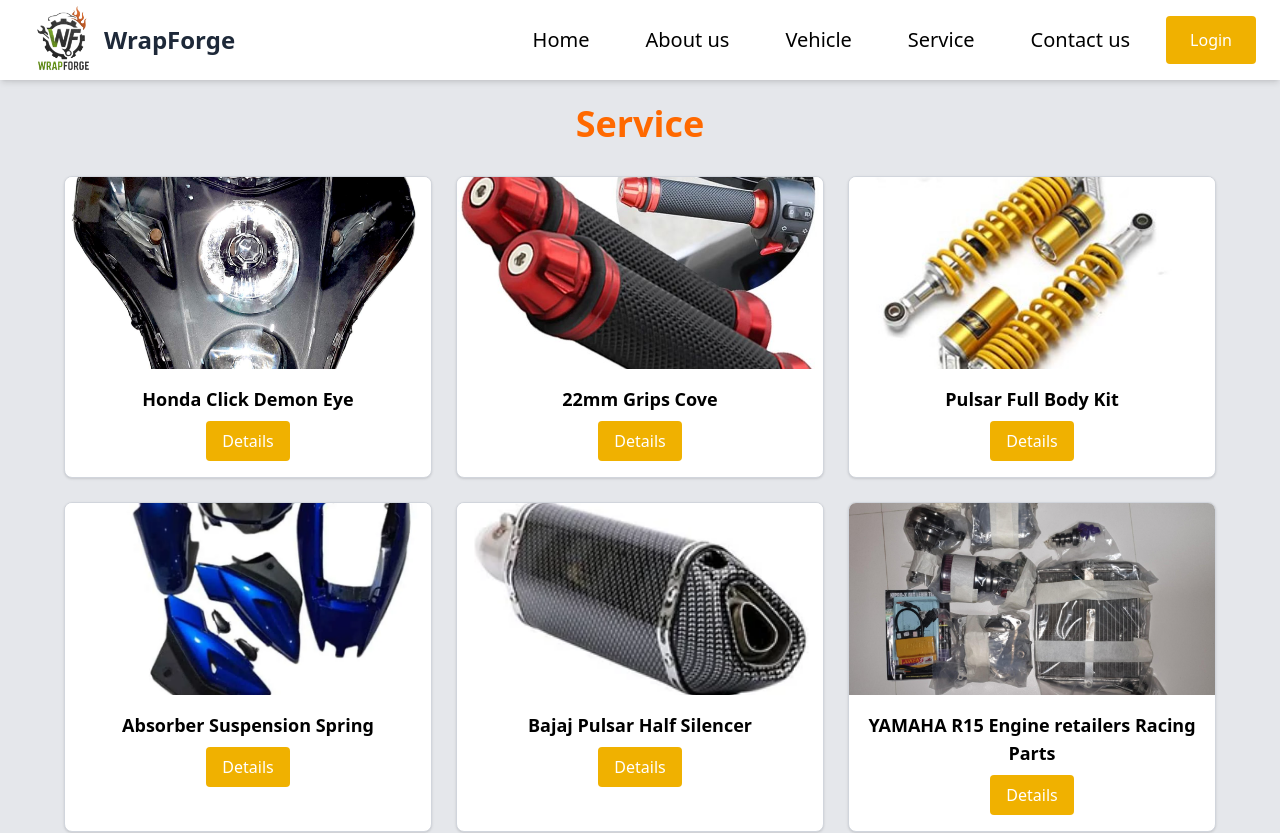
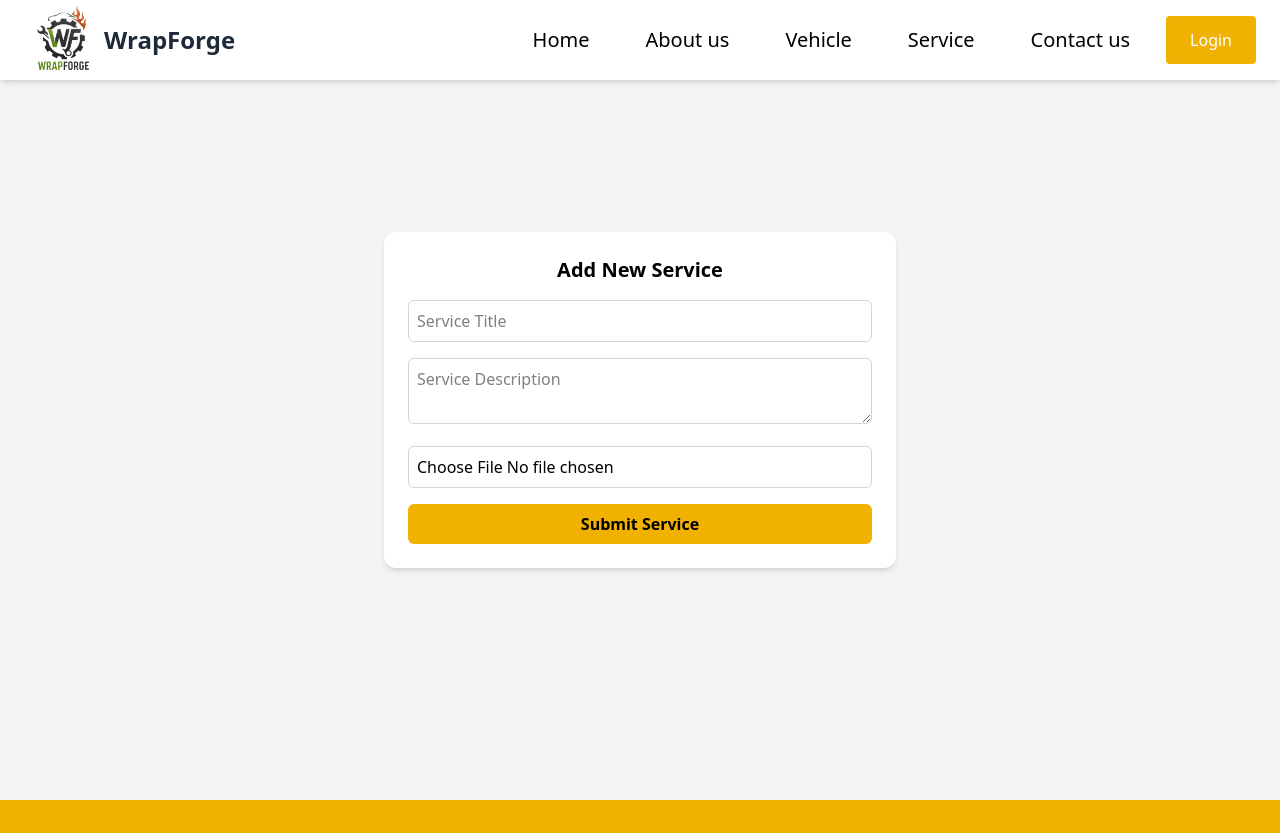
Before and after one commit to sutharsan112112/WrapForge, a React (Vite) app in the folder Frontend/: page /service in a window 1280 px wide. Shown: the top 833 px of the page. Built offline with nearby package versions, Linux system fonts and the light colour scheme.

Commit message:
first commit

```diff
--- a/Frontend/src/App.jsx
+++ b/Frontend/src/App.jsx
@@ -20,6 +20,7 @@
 import ContactMessage from './pages/Contact message.jsx';
 import MyCollection from './pages/MyCollections.jsx';
 import ContactPage from './pages/Contact page.jsx';
+import AddService from './pages/AddService.jsx';
 
 function App() {
   return (
@@ -42,6 +43,7 @@
         <Route path="/contact-message" element={<ContactMessage />} />
         <Route path="/collection" element={<MyCollection/>}/>
         <Route path="/contact" element={<ContactPage/>}/>
+        <Route path="/addservie" element={<AddService />} />
       </Routes>
       <Footer />
     </>
--- a/Frontend/src/auth/Login page.jsx
+++ b/Frontend/src/auth/Login page.jsx
@@ -24,21 +24,28 @@
       const res = await axios.post(`${import.meta.env.VITE_API_URL}/auth/login`, formData);
 
       if (res.status === 200) {
+        const { token, user } = res.data;
+
+        // ✅ Save token and user info to localStorage
+        localStorage.setItem('auth_token', token);
+        localStorage.setItem('user', JSON.stringify(user));
+
         alert('Login Successful!');
-        console.log('Login Successful:', res.data);
 
-        // ✅ Store token with consistent key used in other pages
-        localStorage.setItem('auth_token', response.data.token);
-        localStorage.setItem('user', JSON.stringify(res.data.user));
+        const role = user?.role;
 
-        const role = res.data.user?.role;
-        if (role === 'admin') navigate('/admin');
-        else if (role === 'partner') navigate('/partnerdashboard');
-        else if (role === 'user') { navigate('/');
-          if (onClose) onClose();
+        // ✅ Navigate based on role
+        if (role === 'admin') {
+          navigate('/admin');
+        } else if (role === 'partner') {
+          navigate('/partnerdashboard');
+        } else if (role === 'user') {
+          navigate('/userdashboard');
         } else {
           alert('Invalid role');
         }
+
+        if (onClose) onClose(); // close modal if open
       }
     } catch (err) {
       const msg = err.response?.data?.message || 'Login failed';
@@ -72,11 +79,10 @@
 
           {/* Password */}
           <div className="mb-4">
-            <label htmlFor="password" className="block mb-1 font-medium text-gray-700">Password</label>
+            <label className="block font-medium text-gray-700 mb-1">Password</label>
             <div className="relative">
               <input
                 type={showPassword ? 'text' : 'password'}
-                id="password"
                 name="password"
                 value={formData.password}
                 onChange={handleChange}
@@ -95,7 +101,7 @@
             {passwordError && <p className="text-sm text-red-600 mt-1">{passwordError}</p>}
           </div>
 
-          {/* Remember Me & Forgot */}
+          {/* Remember Me */}
           <div className="flex items-center justify-between text-sm mb-6">
             <label className="flex items-center space-x-2">
               <input type="checkbox" className="accent-yellow-500" />
@@ -104,7 +110,7 @@
             <a href="#" className="text-gray-700 hover:underline">Forgot Password?</a>
           </div>
 
-          {/* Submit */}
+          {/* Login Button */}
           <button
             type="submit"
             className="w-full bg-yellow-500 hover:bg-orange-500 text-black font-bold py-2 rounded-md transition duration-300"
@@ -113,7 +119,7 @@
           </button>
         </form>
 
-        {/* Signup */}
+        {/* Signup Link */}
         <p className="mt-6 text-center text-sm">
           Don't have an account?{' '}
           <button
@@ -128,7 +134,7 @@
       {/* Signup Modal */}
       {showSignupPage && (
         <div
-          className="fixed inset-0 z-50 bg-opacity-30 backdrop-blur-sm bg-black/01 flex items-center justify-center p-4"
+          className="fixed inset-0 z-50 bg-opacity-30 backdrop-blur-sm bg-black/20 flex items-center justify-center p-4"
           onClick={() => setShowSignupPage(false)}
         >
           <div
@@ -137,12 +143,12 @@
           >
             <button
               onClick={() => setShowSignupPage(false)}
-              className="absolute top-3 right-3 text-gray-50 hover:text-red-500"
+              className="absolute top-3 right-3 text-gray-700 hover:text-red-500"
               aria-label="Close modal"
             >
               <FaTimes />
             </button>
-            <div className="p-6 h-full">
+            <div className="p-6 h-full overflow-y-auto">
               <SignupPage isOpen={showSignupPage} onClose={() => setShowSignupPage(false)} />
             </div>
           </div>
--- /dev/null
+++ b/Frontend/src/pages/AddService.jsx
@@ -0,0 +1,131 @@
+import React, { useState } from 'react';
+import { PlusCircle } from 'lucide-react';
+import axios from 'axios';
+
+const AddStickers = () => {
+  const [previewUrl, setPreviewUrl] = useState(null);
+  const [stickerData, setStickerData] = useState({
+    name: '',
+    design: '',
+    file: null
+  });
+
+  const handleChange = (e) => {
+    const { name, value, files } = e.target;
+    if (name === 'file') {
+      const file = files[0];
+      setStickerData((prev) => ({ ...prev, file }));
+      if (file) {
+        setPreviewUrl(URL.createObjectURL(file));
+      }
+    } else {
+      setStickerData((prev) => ({ ...prev, [name]: value }));
+    }
+  };
+
+  const handleSubmit = async (e) => {
+    e.preventDefault();
+
+    if (!stickerData.file) {
+      alert('Please select a sticker image file.');
+      return;
+    }
+
+    const formData = new FormData();
+    formData.append('name', stickerData.name);
+    formData.append('design', stickerData.design);
+    formData.append('imageUrl', stickerData.file);
+
+    try {
+      const res = await axios.post(`${import.meta.env.VITE_API_URL}/sticker`, formData);
+
+      if (res.status === 200 || res.status === 201) {
+        alert('Sticker uploaded successfully!');
+        setStickerData({ name: '', design: '', file: null });
+        setPreviewUrl(null);
+      } else {
+        throw new Error('Sticker upload failed');
+      }
+    } catch (err) {
+      console.error('Upload error:', err);
+      alert('Upload failed. Please try again.');
+    }
+  };
+
+  return (
+    <div className="min-h-screen bg-gradient-to-br from-white to-gray-100 px-4 py-10 text-gray-800 mt-20">
+      <div className="text-center mb-10">
+        <h1 className="text-3xl font-bold">Add New Service</h1>
+      </div>
+
+      <div className="max-w-md mx-auto bg-white p-6 rounded-xl shadow-md border">
+        <form onSubmit={handleSubmit} className="space-y-4" encType="multipart/form-data">
+          {/* Sticker Name */}
+          <div>
+            <label className="text-sm font-medium" htmlFor="name">Service Name</label>
+            <input
+              type="text"
+              id="name"
+              name="name"
+              value={stickerData.name}
+              onChange={handleChange}
+              className="w-full mt-1 border border-gray-300 rounded-md p-2"
+              placeholder="Flame Decal"
+              required
+            />
+          </div>
+
+          {/* Design */}
+          <div>
+            <label className="text-sm font-medium" htmlFor="design">Service Description</label>
+            <input
+              type="text"
+              id="design"
+              name="design"
+              value={stickerData.design}
+              onChange={handleChange}
+              className="w-full mt-1 border border-gray-300 rounded-md p-2"
+              placeholder="Sport / Classic"
+              required
+            />
+          </div>
+
+          {/* File Upload */}
+          <div>
+            <label className="text-sm font-medium" htmlFor="file">Service File (Image only) *</label>
+            <input
+              type="file"
+              id="file"
+              name="file"
+              accept=".jpg,.jpeg,.png"
+              onChange={handleChange}
+              className="w-full mt-1 border border-gray-300 rounded-md p-2"
+              required
+            />
+          </div>
+
+          {/* Preview */}
+          {previewUrl && (
+            <div className="flex justify-center mt-3">
+              <img
+                src={previewUrl}
+                alt="Service image Preview"
+                className="h-32 border rounded-md object-contain shadow"
+              />
+            </div>
+          )}
+
+          {/* Submit Button */}
+          <button
+            type="submit"
+            className="w-full py-2 mt-2 bg-yellow-500 text-black rounded-md font-semibold flex items-center justify-center gap-2 hover:bg-orange-500"
+          >
+            <PlusCircle className="w-5 h-5" />upload
+          </button>
+        </form>
+      </div>
+    </div>
+  );
+};
+
+export default AddStickers;
--- a/Frontend/src/pages/Service page.jsx
+++ b/Frontend/src/pages/Service page.jsx
@@ -1,54 +1,98 @@
 import React, { useState } from 'react';
+import axios from 'axios';
 
-const images = [
-  { src: '../src/assets/images/t 1.png', title: 'Honda Click Demon Eye', description: 'Stylish demon eye modification for Honda Click.' },
-  { src: '../src/assets/images/t 2.png', title: '22mm Grips Cove', description: 'Comfortable 22mm handle grips for better control.' },
-  { src: '../src/assets/images/t 3.png', title: 'Pulsar Full Body Kit', description: 'Complete body kit for Bajaj Pulsar bikes.' },
-  { src: '../src/assets/images/t 4.png', title: 'Absorber Suspension Spring', description: 'Heavy-duty absorber for smooth rides.' },
-  { src: '../src/assets/images/t 5.png', title: 'Bajaj Pulsar Half Silencer', description: 'Bright and stylish headlight for Pulsar220.' },
-  { src: '../src/assets/images/t 6.jpg', title: 'YAMAHA R15 Engine retailers Racing Parts', description: 'Modified half silencer for better sound and look.' }
+const AddService = () => {
+  const [formData, setFormData] = useState({
+    title: '',
+    description: '',
+    image: null,
+  });
 
-];
-
-const Service = () => {
-  const [selectedImage, setSelectedImage] = useState(null);
-
-  const openModal = (item) => {
-    setSelectedImage(item);
+  const handleChange = (e) => {
+    const { name, value, files } = e.target;
+    if (name === 'image') {
+      setFormData({ ...formData, image: files[0] });
+    } else {
+      setFormData({ ...formData, [name]: value });
+    }
   };
 
-  const closeModal = () => {
-    setSelectedImage(null);
+  const handleSubmit = async (e) => {
+    e.preventDefault();
+
+    const token = localStorage.getItem('token'); // make sure token is stored on login
+    if (!token) {
+      alert('Please login first');
+      return;
+    }
+
+    const data = new FormData();
+    data.append('title', formData.title);
+    data.append('description', formData.description);
+    data.append('image', formData.image);
+
+    try {
+      const res = await axios.post(`${API_URL}/service`, data, {
+        headers: {
+        'Content-Type': 'multipart/form-data',
+        Authorization: `Bearer ${token}`,
+      },
+    });
+
+      alert('Service created successfully');
+      console.log(res.data);
+    } catch (err) {
+      console.error('Error:', err.response?.data || err.message);
+      alert(err.response?.data?.message || 'Failed to create service');
+    }
   };
 
   return (
-    <div className="p-6 bg-gray-200 mt-20 min-h-screen flex flex-col items-center">
-      <h1 className="text-4xl font-bold text-orange-500 mb-8">Service</h1>
-      <div className="grid grid-cols-1 sm:grid-cols-3 md:grid-cols-3 gap-6 w-6xl h-6xl">
-        {images.map((item, idx) => (
-          <div key={idx} className="bg-white border border-gray-300 rounded-lg overflow-hidden shadow-sm" >
-            <img src={item.src} alt={item.title} className="w-full h-48 object-cover" />
-            <div className="p-4 text-center">
-              <h2 className="text-lg font-semibold mb-2">{item.title}</h2>
-              <button onClick={() => openModal(item)} className="bg-yellow-500 hover:bg-orange-500 text-white px-4 py-2 rounded">Details</button>
-            </div>
-          </div>
-        ))}
-      </div>
+    <div className="min-h-screen bg-gray-100 p-6 flex items-center justify-center">
+      <form
+        onSubmit={handleSubmit}
+        className="bg-white p-6 rounded-xl shadow-md w-full max-w-lg space-y-4"
+        encType="multipart/form-data"
+      >
+        <h2 className="text-xl font-bold text-center">Add New Service</h2>
 
-      {/* Modal */}
-      {selectedImage && (
-        <div className="fixed inset-0 bg-black bg-opacity-50 flex items-center justify-center z-50">
-          <div className="bg-white rounded-lg shadow-lg max-w-md w-full p-6">
-            <img src={selectedImage.src} alt={selectedImage.title} className="w-full h-full object-cover rounded" />
-            <h2 className="text-xl font-bold mt-4">{selectedImage.title}</h2>
-            <p className="text-gray-700 mt-2">{selectedImage.description}</p>
-            <button onClick={closeModal} className="mt-4 bg-yellow-500 hover:bg-orange-500 text-white px-4 py-2 rounded">Close</button>
-          </div>
-        </div>
-      )}
+        <input
+          type="text"
+          name="title"
+          value={formData.title}
+          onChange={handleChange}
+          placeholder="Service Title"
+          required
+          className="w-full border border-gray-300 rounded-md p-2"
+        />
+
+        <textarea
+          name="description"
+          value={formData.description}
+          onChange={handleChange}
+          placeholder="Service Description"
+          required
+          className="w-full border border-gray-300 rounded-md p-2"
+        />
+
+        <input
+          type="file"
+          name="image"
+          accept="image/*"
+          onChange={handleChange}
+          required
+          className="w-full border border-gray-300 rounded-md p-2"
+        />
+
+        <button
+          type="submit"
+          className="w-full bg-yellow-500 text-black font-bold py-2 rounded-md hover:bg-orange-500 transition"
+        >
+          Submit Service
+        </button>
+      </form>
     </div>
   );
 };
 
-export default Service;
+export default AddService;
```
Also changed, not shown: Frontend/src/dashboard/AdminDashboard.jsx (+19 -1 lines), Frontend/src/dashboard/PartnerDashboard.jsx (+33 -2 lines).
